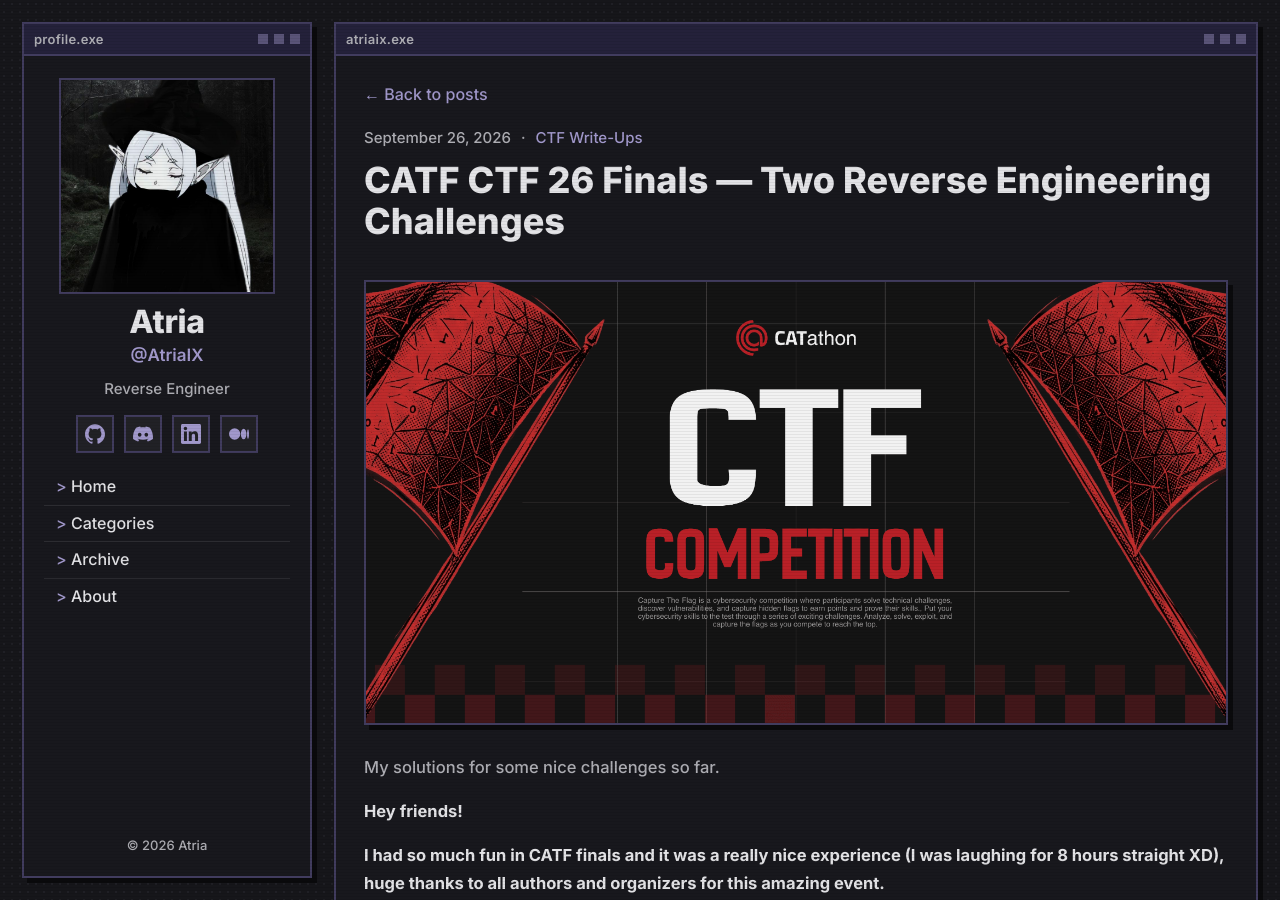
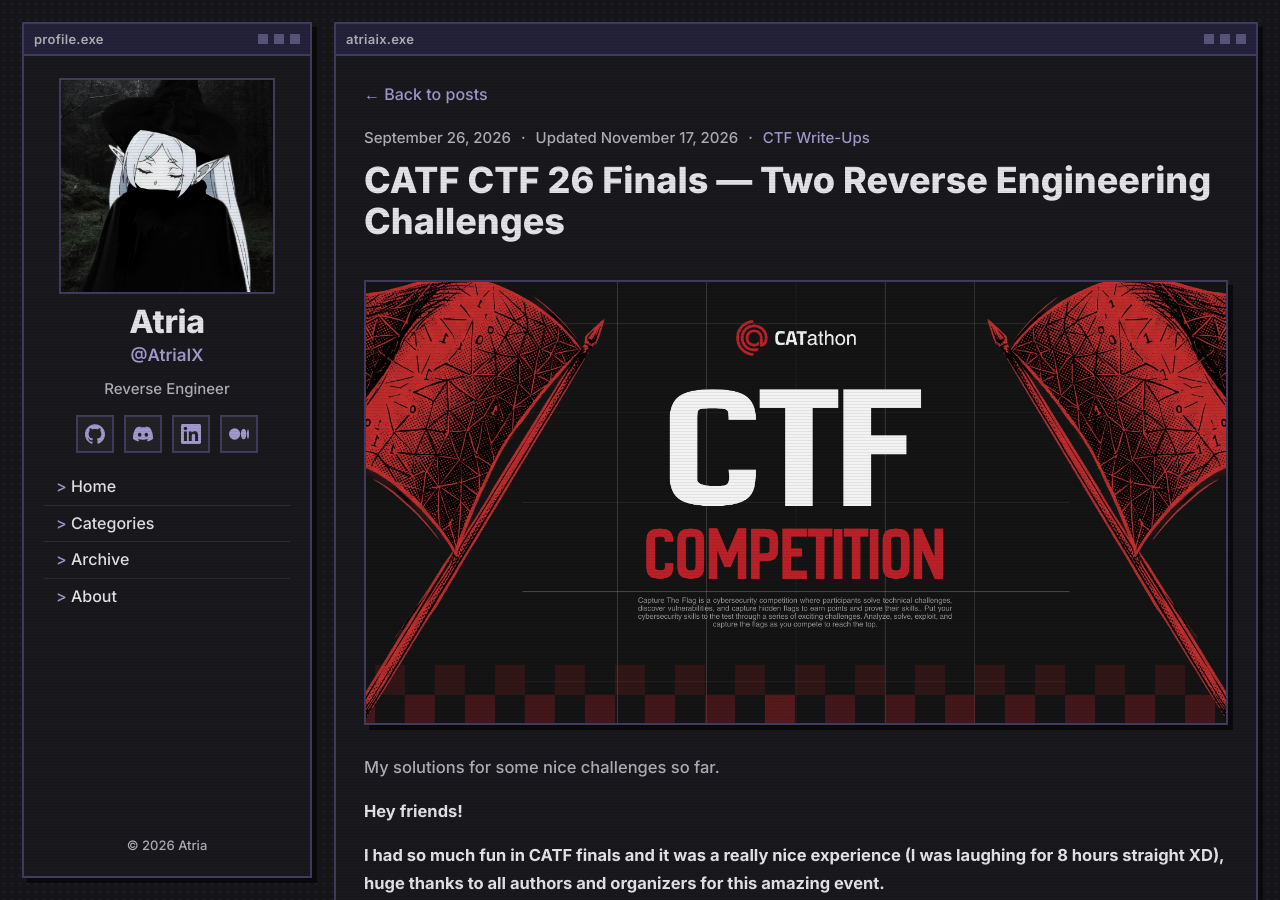
Before and after one commit to AtriaIX/atriaix.github.io, a Jekyll site: the page built from _posts/2026-9-26-catf-ctf-26-finals-two-reverse-engineering-challenges.md, in a window 1280 px wide and 900 px high. Built offline with Jekyll 4.4.1, drawn with Linux system fonts in a browser that asks for light colours.

Commit message:
Add files via upload

```diff
--- a/_layouts/post.html
+++ b/_layouts/post.html
@@ -12,6 +12,10 @@
 
     <div class="post-meta post-meta-single">
       <span>{{ page.date | date: "%B %-d, %Y" }}</span>
+      {% if page.last_modified_at %}
+      <span>&middot;</span>
+      <span>Updated {{ page.last_modified_at | date: "%B %-d, %Y" }}</span>
+      {% endif %}
       <span>&middot;</span>
       <span class="cat">{{ page.category }}</span>
     </div>
```
